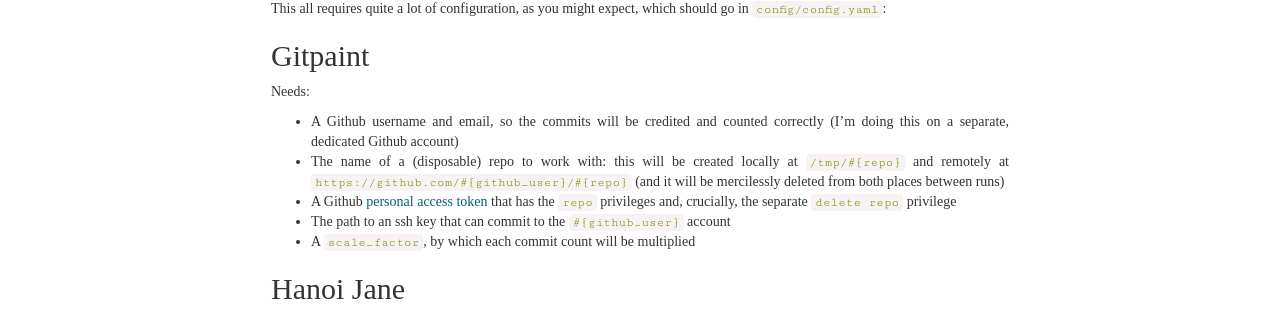
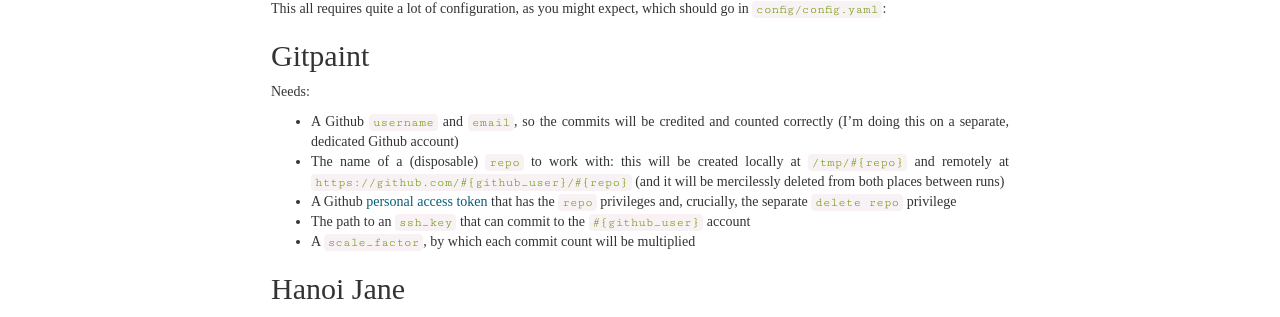
Before and after one commit to pikesley/pikesley.github.io, a Jekyll site: the page built from projects/hanoi-painter.md, in a window 1280 px wide. Shown: the part 1087-1404 px from the top of the page. Built offline with Jekyll 4.4.1, drawn with Linux system fonts in a browser that asks for light colours; nearby versions of some CDN libraries; some web fonts are replaced; a style sheet for code colours, icons or effects is not loaded.

Commit message:
Improved write-up

```diff
--- a/projects/hanoi-painter.md
+++ b/projects/hanoi-painter.md
@@ -54,10 +54,10 @@ This all requires quite a lot of configuration, as you might expect, which shoul
 ## Gitpaint
 
 Needs:
-* A Github username and email, so the commits will be credited and counted correctly (I'm doing this on a separate, dedicated Github account)
-* The name of a (disposable) repo to work with: this will be created locally at `/tmp/#{repo}` and remotely at `https://github.com/#{github_user}/#{repo}` (and it will be mercilessly deleted from both places between runs)
+* A Github `username` and `email`, so the commits will be credited and counted correctly (I'm doing this on a separate, dedicated Github account)
+* The name of a (disposable) `repo` to work with: this will be created locally at `/tmp/#{repo}` and remotely at `https://github.com/#{github_user}/#{repo}` (and it will be mercilessly deleted from both places between runs)
 * A Github [personal access token](https://github.com/settings/tokens) that has the `repo` privileges and, crucially, the separate `delete repo` privilege
-* The path to an ssh key that can commit to the `#{github_user}` account
+* The path to an `ssh_key` that can commit to the `#{github_user}` account
 * A `scale_factor`, by which each commit count will be multiplied
 
 ## Hanoi Jane
```
